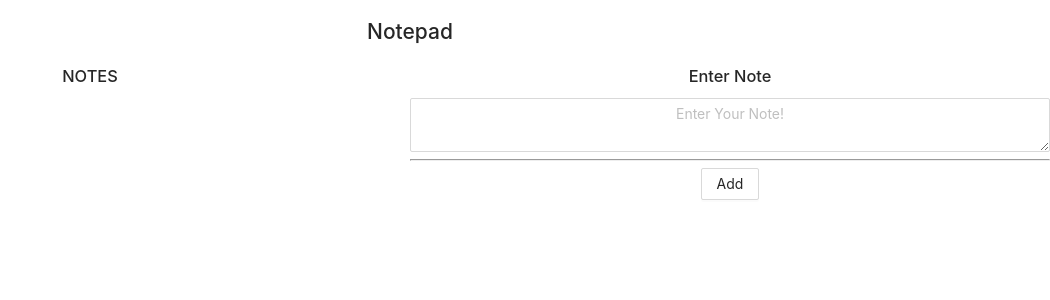
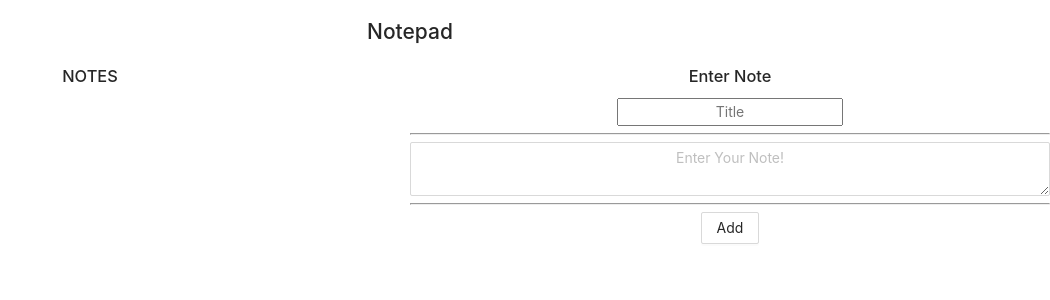
Before and after one commit to brtkrclr/notepad, a React (Create React App) app: page / in a window 1280 px wide. Shown: the top 300 px of the page, without its empty margins (230-1280 px from the left). Built offline with nearby package versions, Linux system fonts and the light colour scheme.

Commit message:
Update Content.js

```diff
--- a/src/components/Content.js
+++ b/src/components/Content.js
@@ -3,48 +3,88 @@ import {Row, Col, Button} from 'antd';
 import TextArea from "antd/es/input/TextArea";
 
 const Content = () => {
-    const [text, setText] = useState("");
+    const [note, setNote] = useState("");
+    const [title,setTitle]=useState([]);
     const [list, setList] = useState([]);
 
+    const onNoteChange = (event) => {
+        setNote(event.target.value)
+    };
 
-    const onInputChange = (event) => {
-        setText(event.target.value)
+    const onTitleChange = (event) => {
+        setTitle(event.target.value)
+    };
 
-    };
     const onFormSubmit = (event) => {
         event.preventDefault();
-        console.log(text)
-        setList([...list, {text}])
+        setList([...list,{title}])
+
+        console.log(note)
          //can be removed if we are going to use a button !
     };
+    const editNotes=(event)=>{
+        event.preventDefault();
+        setTitle([...title,{note}])
+    }
+
 
     return (
         <div>
             <Row style={{background: "white"}}>
-                <Col className={"left column"}
+                <Col className={"leftColumn"}
                      span={12}>
                     <h3>
                         NOTES
                     </h3>
                     <ul>
                         {list.map((list) => (
-                            <li>{list.text}</li>
+                            <li>{list.title}
+                            <button onClick={editNotes} icon={"editIcon"}>  </button>
+
+                            </li>
                         ))}
                     </ul>
                 </Col>
-            <Col
-                span={12}>
+
+
+                <Col className={"rightColumn"} span={12}>
                     <h3>
                         Enter Note
                     </h3>
+
+                    <form>
+
+                        <input
+                            style={{textAlign: "center"}}
+                            placeholder={"Title"}
+                            rules={[
+                                {
+                                    required: true,
+                                    message: 'Please input your username!',
+                                },
+                            ]}
+                            onChange={onTitleChange}
+                        />
+                        <hr/>
                         <TextArea
                             style={{textAlign: "center"}}
                             placeholder={"Enter Your Note!"}
-                    onChange={onInputChange}
-                /><hr/>
+                            onChange={onNoteChange}
+                            rules={[
+                                {
+                                    required: true,
+                                    message: 'Please input your username!',
+                                },
+                            ]}
+                        />
+
+                        <hr/>
                         <Button onClick={onFormSubmit}>
                             Add
                         </Button>
+
+
+                    </form>
 
 
                 </Col>
```
Lines whose indentation alone changed are shown as unchanged.
